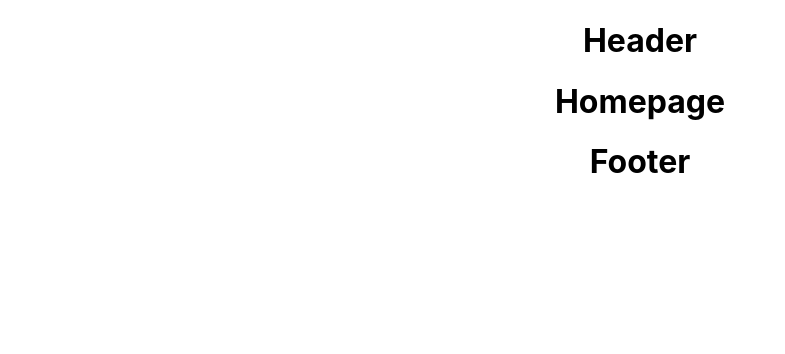
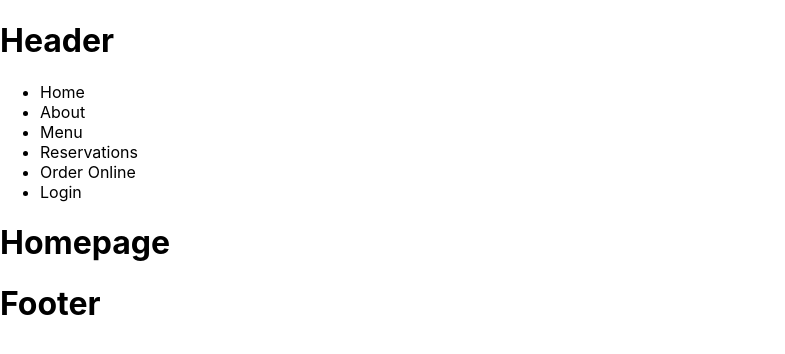
Before and after one commit to AkoviMensah/capstone, a React (Create React App) app: page / in a window 1280 px wide. Shown: the top 354 px of the page, without its empty margins (0-785 px from the left). Built offline with nearby package versions, Linux system fonts and the light colour scheme.

Commit message:
added nav items

```diff
--- a/src/App.js
+++ b/src/App.js
@@ -5,11 +5,11 @@ import Homepage from './pages/Homepage';
 
 function App() {
   return (
-    <div className='App'>
+    <>
       <Header />
       <Homepage />
       <Footer />
-    </div>
+    </>
   );
 }
 
--- a/src/components/Header.jsx
+++ b/src/components/Header.jsx
@@ -1,9 +1,11 @@
 import React from 'react'
+import Nav from './Nav'
 
 const Header = () => {
     return (
         <header>
             <h1>Header</h1>
+            <Nav />
         </header>
     )
 }
--- /dev/null
+++ b/src/components/Nav.jsx
@@ -0,0 +1,22 @@
+
+const Nav = () => {
+    const items = [
+        { name: "Home", url: "#" },
+        { name: "About", url: "#" },
+        { name: "Menu", url: "#" },
+        { name: "Reservations", url: "#" },
+        { name: "Order Online", url: "#" },
+        { name: "Login", url: "#" }
+    ];
+    return (
+        <nav>
+            <ul>{
+                items.map((item) => <li key={item.name}>
+                    {item.name}
+                </li>)
+            }</ul>
+        </nav>
+    )
+}
+
+export default Nav
```
